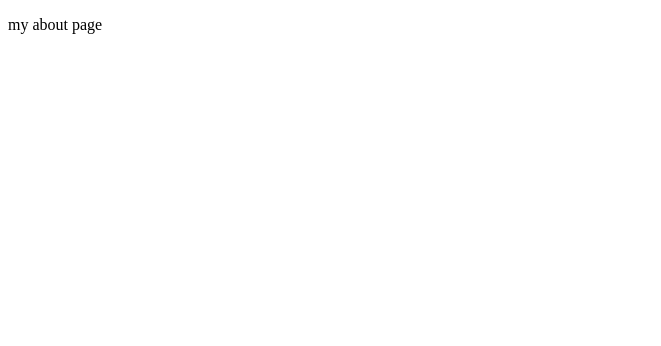
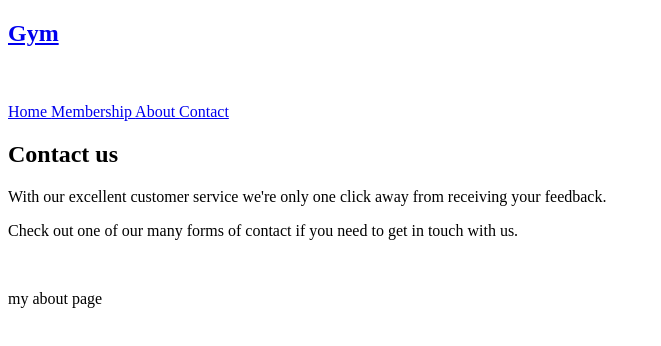
Before and after one commit to bhavikamistry/CS114-Week-6, a plain HTML site: page about.html in a window 1280 px wide. Shown: the whole page, without its empty margins (0-661 px from the left). Drawn offline with Linux system fonts and the light colour scheme.

Commit message:
added nav bar to about page

```diff
--- a/about.html
+++ b/about.html
@@ -5,6 +5,42 @@
     <title>about page </title>
 </head>
 <body>
+<header>
+    <nav>
+        <!-- Navigation bar -->
+        <h1><a href="index.html">Gym</a></h1> <br><br>
+        <div id="links">
+            <!-- Nav bar elements and references/links to where they go to -->
+            <a href="index.html"> Home </a>
+            <a href="membership.html"> Membership </a>
+            <a href="about.html"> About </a>
+            <a href="contact.html"> Contact </a>
+        </div>
+
+    </nav>
+</header>
+
+<div class="contact-background">
+    <!-- Content inside the showcase -->
+    <article class="content">
+        <h2>Contact us</h2>
+
+        <p>
+            With our excellent customer service we're only one click away from receiving your feedback.
+        </p>
+
+        <p>
+            Check out one of our many forms of contact if you need to get in touch with us.
+        </p>
+
+    </article>
+</div>
+<br>
+
+
+
+
+
 <p>my about page</p>
 
 </body>
```
Also changed, not shown: contact.html (+1 -1 lines).
